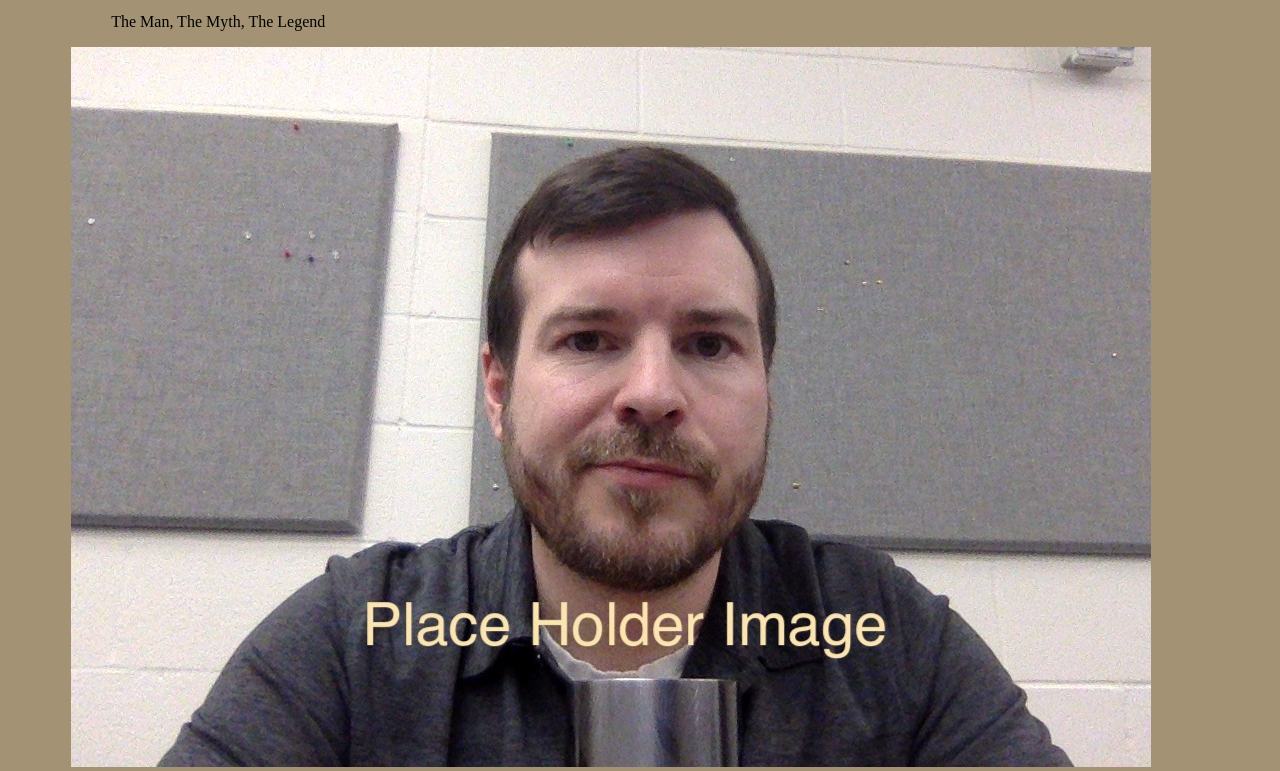
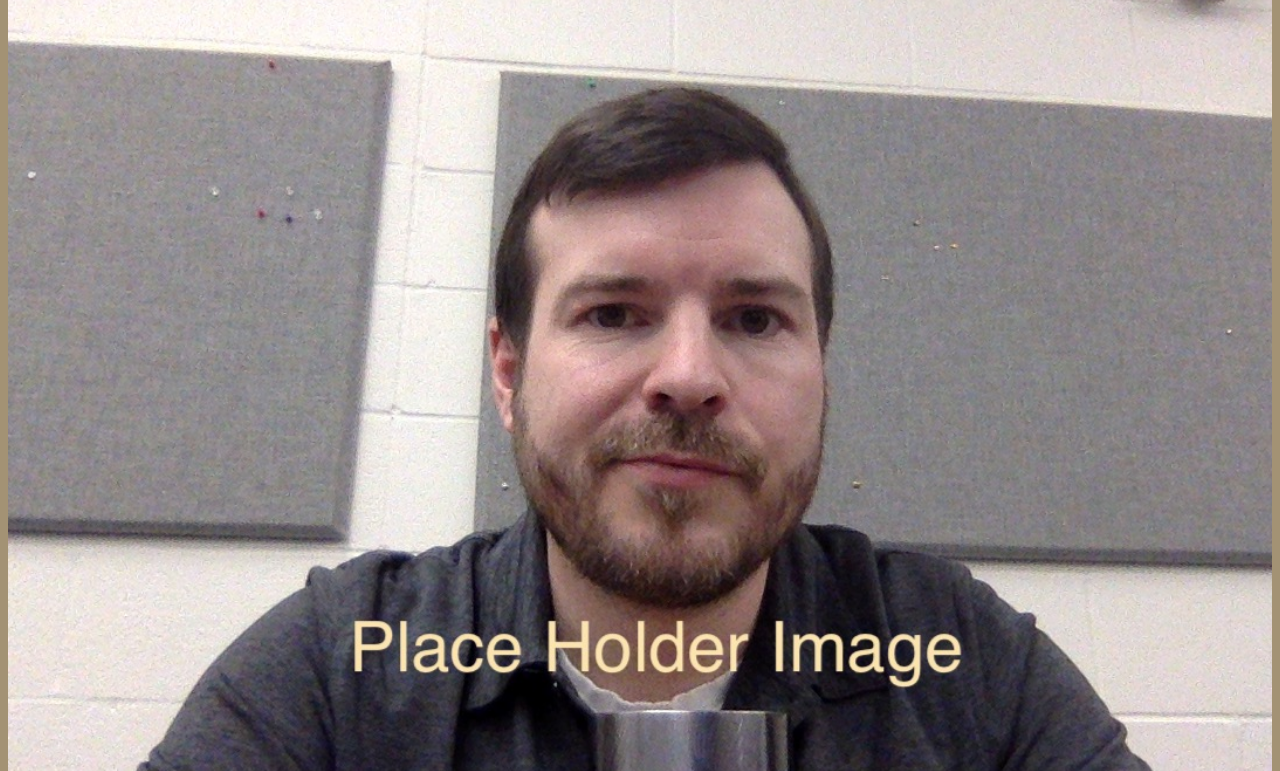
Before and after one commit to Simmeltron/Simmeltron.github.io, a plain HTML site: page index.html in a window 1280 px wide. Shown: the part 149-920 px from the top of the page. Drawn offline with Linux system fonts and the light colour scheme; a web font is replaced by a local one.

Commit message:
Revert "index and styles update"
This reverts commit 5a2a0759dc2ed24720c2fbf8b24a52e6f2438bab.

```diff
--- a/index.html
+++ b/index.html
@@ -13,14 +13,9 @@
   <title>Dana Simmelink</title>
 </head>
 <body>
-  <main>
-    <header>
+  <!-- Content -->
   <h1>Dana Simmelink</h1>
-    </header>
 
-    <blockquote>The Man, The Myth, The Legend</blockquote>
-
-    <section class="bio">
 <!--
  Image element
 <img> tag
@@ -34,11 +29,5 @@
   alt="Dana Simmelink">
 
   <p>My name is Dana Simmelink. I was born in Richland, WA. I grew up in Republic, WA. I went to college in Cheney at Eastern Washington University. I now work at Eastern Washington University. Go figure.</p>
-      </section>
-  </main>
-
-  <footer><p>&copy; Dana Simmelink</p>
-  </footer>
-
 </body>
 </html>
--- a/styles.css
+++ b/styles.css
@@ -26,65 +26,6 @@ p {
   *Primary Font: font-family: 'Bowlby One SC', cursive;
 */
 
-main {
-  margin: 0 auto;
-  width: 90%;
-  display: grid;
-  grid-template-columns: 1fr;
+img {
+  width: 100%;
 }
-
-main img {
-  grid-column: 1 / 1;
-}
-
-/* Mobile
-  0 to 26em (416 pixels)
-*/
-@media only screen and (min-width: 0) {
-
-  /* Diagnostic Styling. Delete When Done. */
-  body:before {
-       background: yellow;
-       content: "Mobile Size";
-  }
-
-}
-
-/* Tablet
-  26em (416 pixels) to 72em (1,152 pixels)
-*/
-@media only screen and (min-width: 26em)  {
-
-  /* Diagnostic Styling. Delete When Done. */
-  body:before {
-       background: yellow;
-       content: "Tablet Size";
-  }
-
-}
-
-/* Desktop
-   72em (1,152 pixels) to 90em (1440 pixels)
-*/
-@media screen and (min-width: 72em)  {
-
-  /* Diagnostic Styling. Delete When Done. */
-  body:before {
-       background: yellow;
-       content: "Desktop Size";
-  }
-
-}
-
-/* Wide Desktop:
-  Greater than 90em (1440px)
-*/
-@media screen and (min-width: 90em) {
-
-  /* Diagnostic Styling. Delete When Done. */
-  body:before {
-       background: yellow;
-       content: "Wide Desktop Size";
-  }
-
-}
```
Also changed, not shown: 1 other file. Lines whose indentation alone changed are shown as unchanged.
